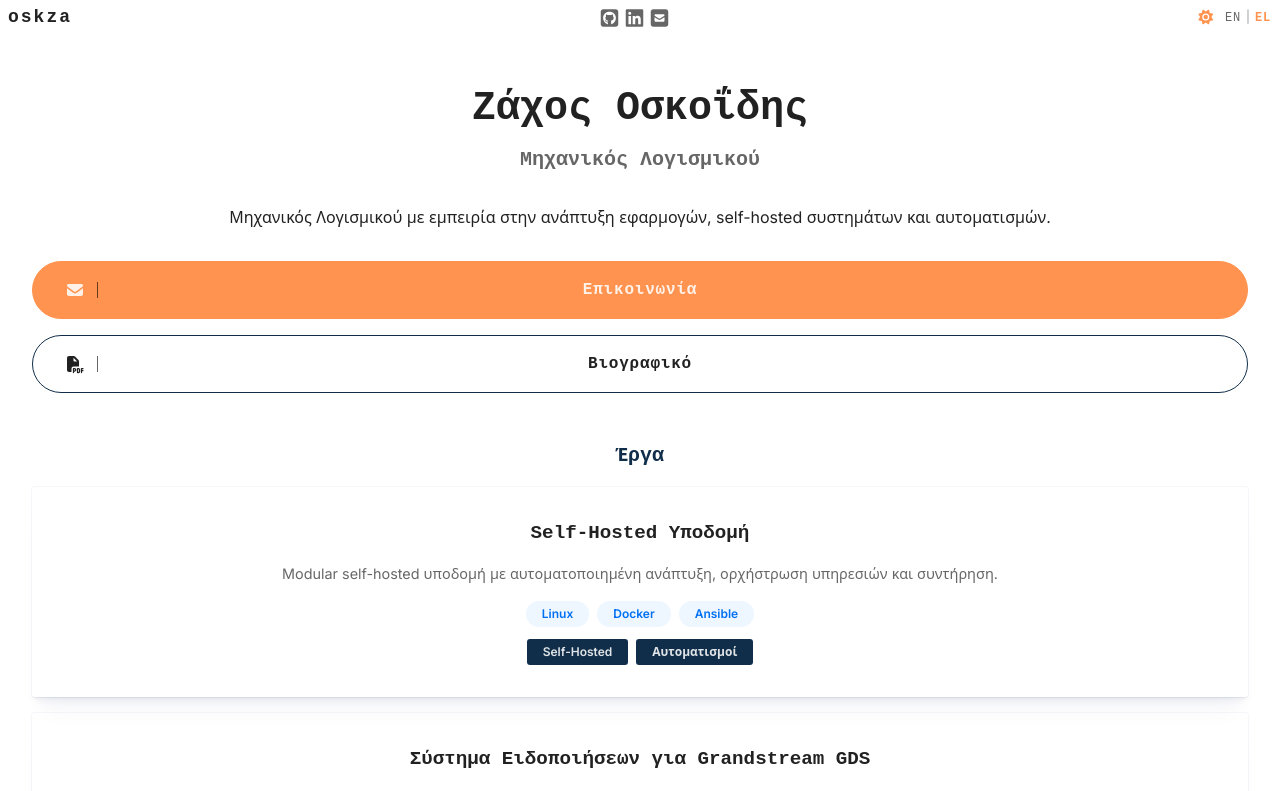
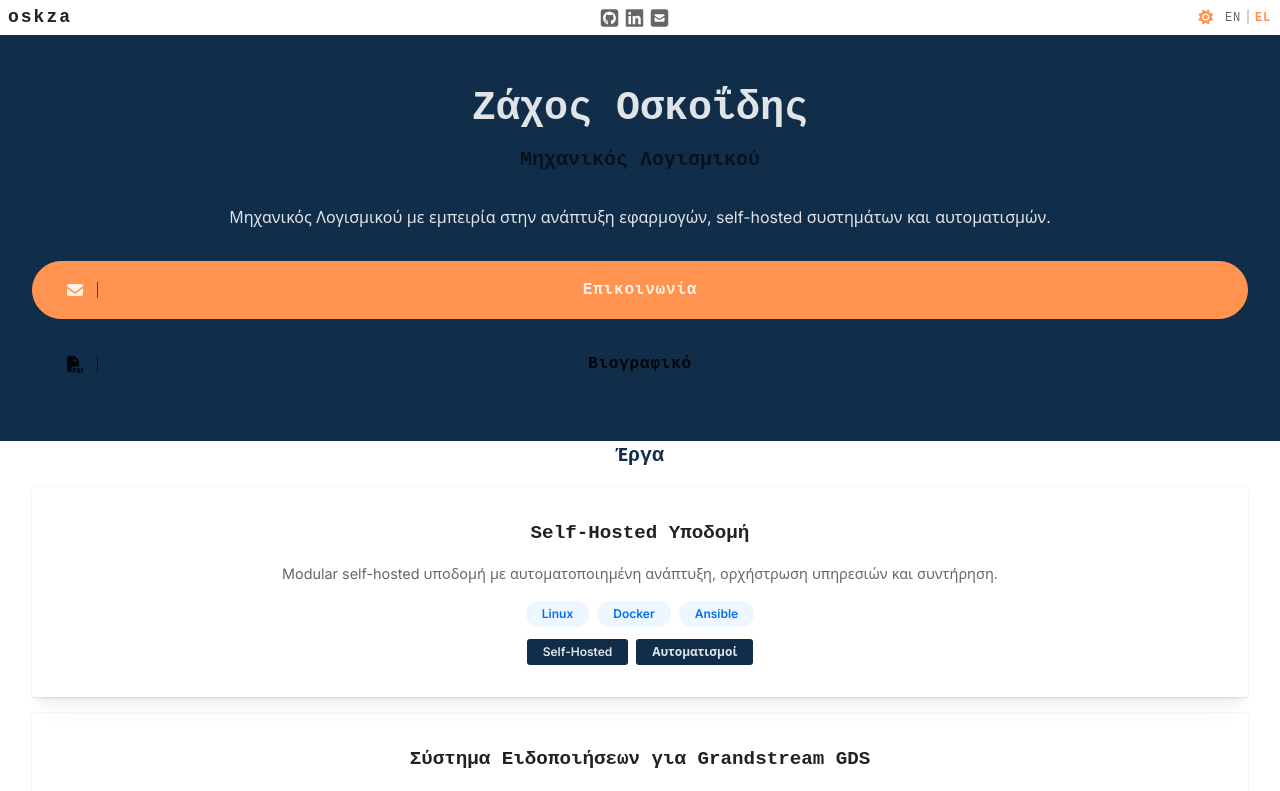
Before and after one commit to oskza/oskza-web, a Vue app: page / in a window 1280 px wide. Shown: the top 791 px of the page. Built offline with nearby package versions, Linux system fonts and the light colour scheme; a web font is replaced by a local one.

Commit message:
Refactored header's style

```diff
--- a/src/components/layout/AppHeader.vue
+++ b/src/components/layout/AppHeader.vue
@@ -17,20 +17,20 @@ import CTABtnList from '../ui/CTABtnList.vue'
 .header {
   display: flex;
   flex-direction: column;
-  gap: 2rem;
-  padding: 3rem 2rem;
+  gap: var(--spacing-xl);
+  padding: var(--spacing-3xl) var(--spacing-xl);
   background-color: var(--header-bg-color);
   color: var(--header-text-color);
 }
 
 .name {
-  font-size: 2.5rem;
+  margin-bottom: var(--spacing-sm);
+  font-size: var(--font-5xl);
   line-height: 3.2rem;
-  margin-bottom: .75rem;
 }
 
 .position {
-  font-size: 1.25rem;
+  font-size: var(--font-xl);
   line-height: 1.7rem;
   color: var(--muted-text-color);
 }
--- a/src/style.css
+++ b/src/style.css
@@ -20,7 +20,7 @@
   --font-2xl: 1.5rem;
   --font-3xl: 1.875rem;
   --font-4xl: 2.25rem;
-  --font-5xl: 3rem;
+  --font-5xl: 2.5rem;
 
   --spacing-3xs: .15rem;
   --spacing-2xs: .25rem;
@@ -54,6 +54,9 @@ html {
   --text-on-primary-color: var(--text-color);
   --border-color: var(--primary-color);
 
+  --header-bg-color: var(--bg-color);
+  --header-text-color: var(--text-color);
+
   background-color: var(--bg-color);
   color: var(--text-color);
   transition: background-color 0.3s ease, color 0.3s ease;
@@ -66,6 +69,9 @@ html.light {
   --primary-color: #102e4a;
   --text-on-primary-color: rgba(255, 255, 255, .87);
   --border-color: var(--muted-text-color);
+
+  --header-bg-color: var(--primary-color);
+  --header-text-color: var(--text-on-primary-color);
 }
 
 html.light .project-card {
```
